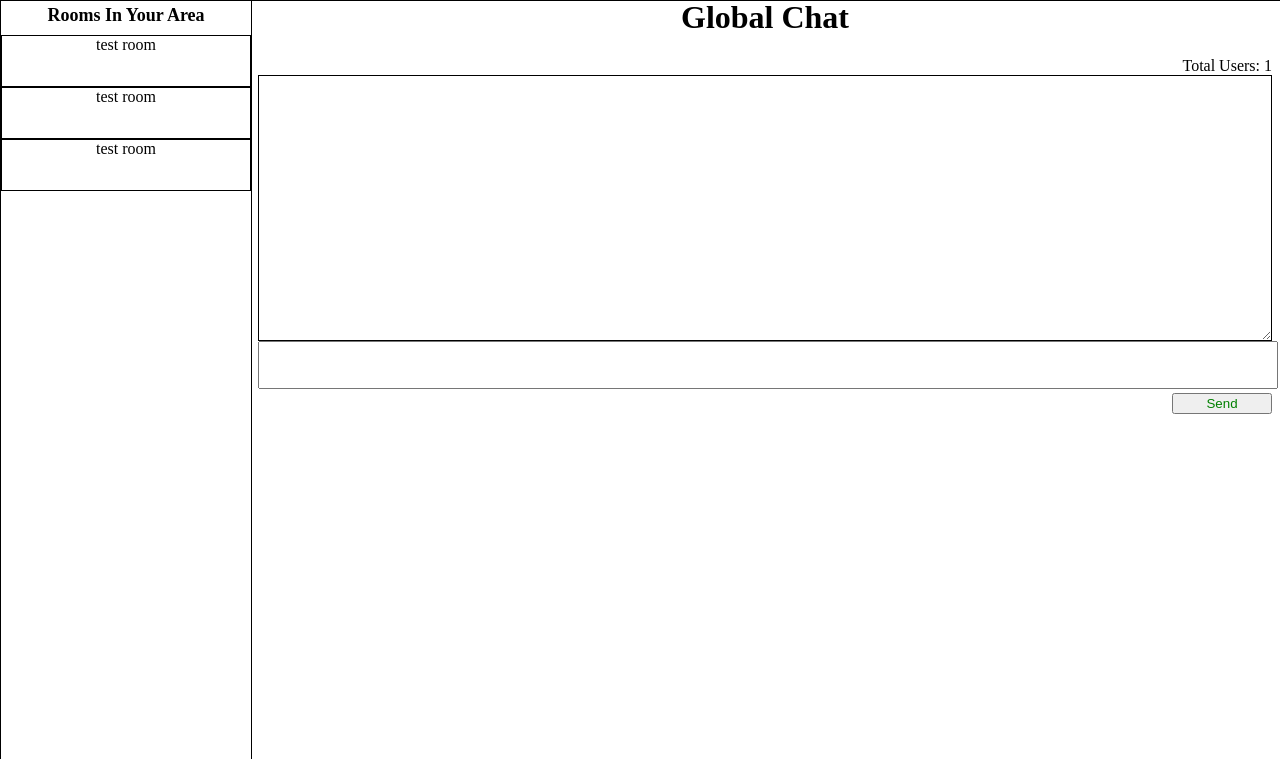
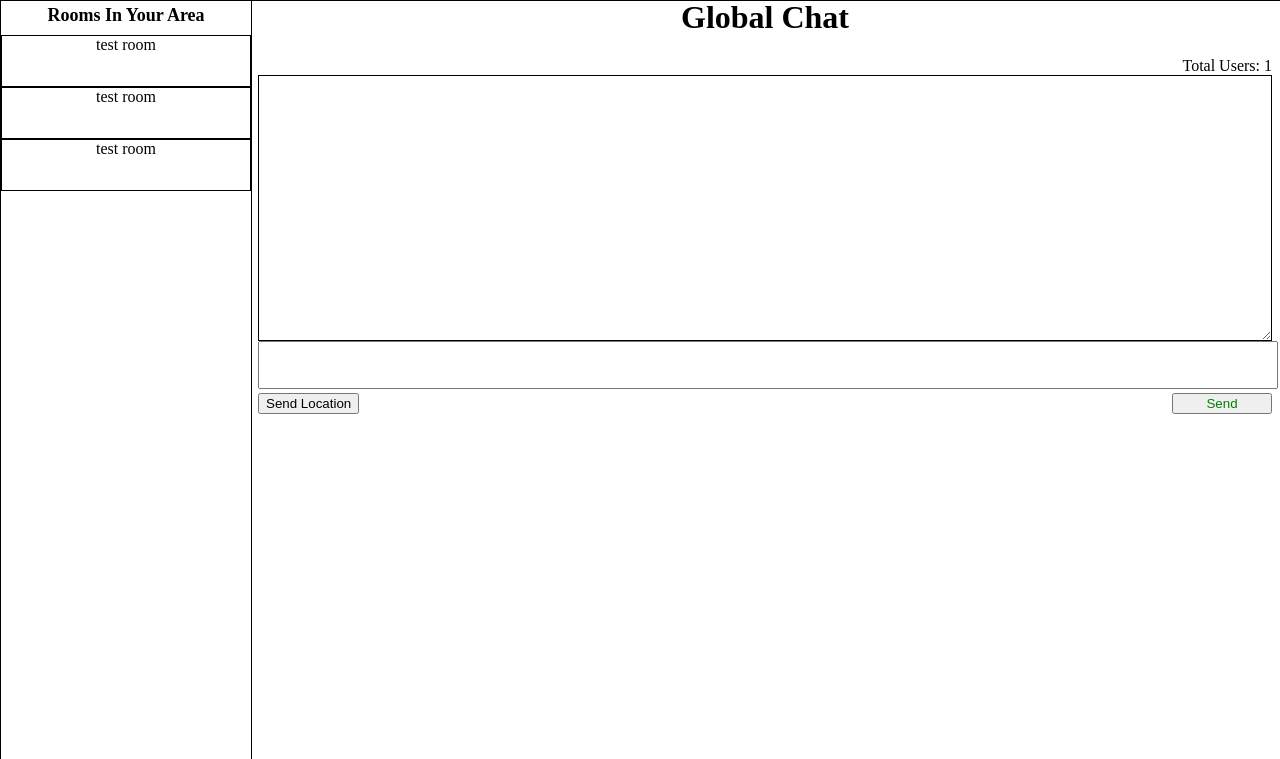
Before and after one commit to SE-Team-Two/LocalSpeak, a Flask app: page / in a window 1280 px wide. Shown: the part 41-800 px from the top of the page. Run offline with Flask 2, Linux system fonts and the light colour scheme; some libraries are stand-ins or nearby versions.

Commit message:
Use SSL for communication and add send location button

```diff
--- a/src/app.py
+++ b/src/app.py
@@ -44,4 +44,4 @@ def index():
 	return render_template("chat_room.html")
 
 if __name__ == '__main__':
-	app.run(debug=True)
+	app.run(host='0.0.0.0', ssl_context='adhoc') #app.run(Debug=True)
--- a/src/static/js/chat_room.js
+++ b/src/static/js/chat_room.js
@@ -1,5 +1,5 @@
 $(document).ready(function () {
-   var socket = io.connect('http://' + document.domain + ":" + location.port);
+   var socket = io.connect('https://' + document.domain + ":" + location.port);
 
    $("#submit_post_btn").click(function () {
       chat = document.getElementById("msg_list");
@@ -9,6 +9,17 @@ $(document).ready(function () {
       msg.style = "text-align:right;";
       socket.send(document.getElementById("post").value);
       document.getElementById("post").value = "";
+   });
+
+   $("#send_location").click(function () {
+      navigator.geolocation.getCurrentPosition(function(position) {
+         socket.emit('location', {
+            'lat' : position.coords.latitude,
+            'lon' : position.coords.longitude,
+            'radius' : 500
+         });
+      });
+
    });
 
    socket.on('connect', function() {
--- a/src/templates/chat_room.html
+++ b/src/templates/chat_room.html
@@ -15,5 +15,6 @@
 	</div>
 	<textarea id="post" name="post" rows="2"></textarea>
 	<button type="button" id="submit_post_btn">Send</button>
+   <button type="button" id="send_location">Send Location</button>
 </div>
 {% endblock chat_room %}
```
